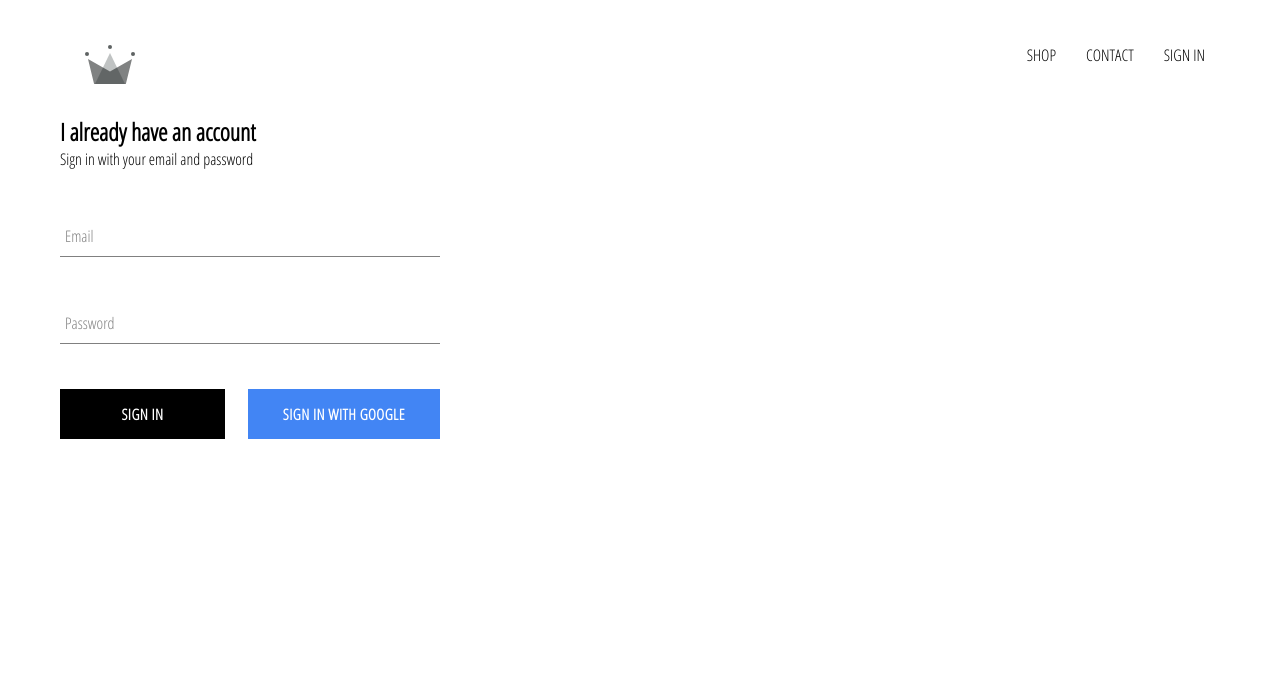
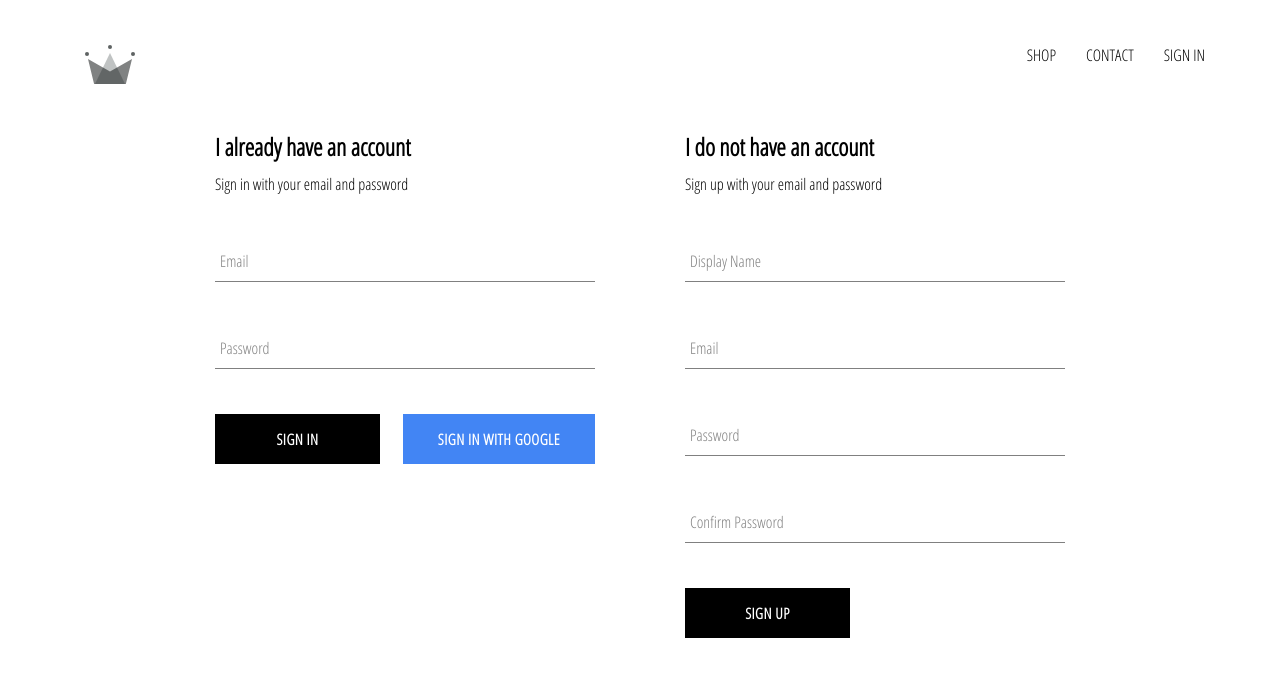
Before and after one commit to gmcotta/ecommerce-ztm, a React (Create React App) app: page /signin in a window 1280 px wide. Shown: the top 676 px of the page. Built offline with nearby package versions, Linux system fonts and the light colour scheme; no server answers.

Commit message:
Sign Up using Email and Password

```diff
--- a/src/App.js
+++ b/src/App.js
@@ -33,6 +33,7 @@
               ...snapShot.data()
             }
           });
+          console.log(this.state.currentUser);
         })
       }
       else {
--- a/src/components/sign-in/sign-in.component.jsx
+++ b/src/components/sign-in/sign-in.component.jsx
@@ -29,9 +29,10 @@
   }
 
   render() {
+    const { email, password } = this.state;
     return (
       <div className="sign-in">
-        <h2>I already have an account</h2>
+        <h2 className="title">I already have an account</h2>
         <span>Sign in with your email and password</span>
 
         <form onSubmit={this.handleSubmit}>
@@ -40,7 +41,7 @@
             label="Email"
             type="email"
             name="email"
-            value={this.state.email}
+            value={email}
             handleChange={this.handleChange}
             required
             />
@@ -50,7 +51,7 @@
             label="Password"
             type="password"
             name="password"
-            value={this.state.password}
+            value={password}
             handleChange={this.handleChange}
             required
           />
--- /dev/null
+++ b/src/components/sign-up/sign-up.component.jsx
@@ -0,0 +1,101 @@
+import React, { Component } from 'react';
+
+import FormInput from '../form-input/form-input.component';
+import CustomButton from '../custom-button/custom-button.component';
+
+import { auth, createUserProfileDocument } from '../../firebase/firebase.utils';
+
+import './sign-up.styles.scss';
+
+class SignUp extends Component {
+  constructor(props) {
+    super(props);
+
+    this.state = {
+      displayName: '',
+      email: '',
+      password: '',
+      confirmPassword: ''
+    }
+  }
+
+  handleSubmit = async evt => {
+    evt.preventDefault();
+
+    const { displayName, email, password, confirmPassword } = this.state;
+
+    if (password !== confirmPassword) {
+      alert("Passwords don't match!");
+      return;
+    }
+
+    try {
+      const { user } = await auth.createUserWithEmailAndPassword(email, password);
+
+      createUserProfileDocument(user, { displayName });
+
+      this.setState({
+        displayName: '',
+        email: '',
+        password: '',
+        confirmPassword: ''
+      });
+
+    } catch (error) {
+      console.error(error)
+    };
+  };
+
+  handleChange = evt => {
+    const { name, value } = evt.target;
+    this.setState({ [name]: value} );
+  }
+
+  render() {
+    const { displayName, email, password, confirmPassword } = this.state;
+
+    return (
+      <div className="sign-up">
+        <h2 className="title">I do not have an account</h2>
+        <span>Sign up with your email and password</span>
+        <form className="sign-up-form" onSubmit={this.handleSubmit}>
+          <FormInput
+            type="text"
+            name="displayName"
+            value={displayName}
+            onChange={this.handleChange}
+            label='Display Name'
+            required
+          />
+          <FormInput
+            type="email"
+            name="email"
+            value={email}
+            onChange={this.handleChange}
+            label='Email'
+            required
+          />
+          <FormInput
+            type="password"
+            name="password"
+            value={password}
+            onChange={this.handleChange}
+            label='Password'
+            required
+          />
+          <FormInput
+            type="password"
+            name="confirmPassword"
+            value={confirmPassword}
+            onChange={this.handleChange}
+            label='Confirm Password'
+            required
+          />
+          <CustomButton type="submit">SIGN UP</CustomButton>
+        </form>
+      </div>
+    );
+  }
+}
+
+export default SignUp;
--- /dev/null
+++ b/src/components/sign-up/sign-up.styles.scss
@@ -0,0 +1,9 @@
+.sign-up {
+  width: 380px;
+  display: flex;
+  flex-direction: column;
+
+  .title {
+    margin: 10px 0px;
+  }
+}
--- a/src/pages/sign_in-sign_up/sign_in-sign_up.component.jsx
+++ b/src/pages/sign_in-sign_up/sign_in-sign_up.component.jsx
@@ -1,12 +1,16 @@
 import React from 'react';
 
 import SignIn from '../../components/sign-in/sign-in.component';
+import SignUp from '../../components/sign-up/sign-up.component';
 
 import './sign_in-sign_up.styles.scss';
 
 const SignInSignUp = () => {
   return (
-    <div className="sign-in-sign-up"><SignIn /></div>
+    <div className="sign-in-sign-up">
+      <SignIn />
+      <SignUp />
+    </div>
   );
 }
 
--- a/src/pages/sign_in-sign_up/sign_in-sign_up.styles.scss
+++ b/src/pages/sign_in-sign_up/sign_in-sign_up.styles.scss
@@ -0,0 +1,6 @@
+.sign-in-sign-up {
+  width: 850px;
+  display: flex;
+  justify-content: space-between;
+  margin: 30px auto;
+}
```
